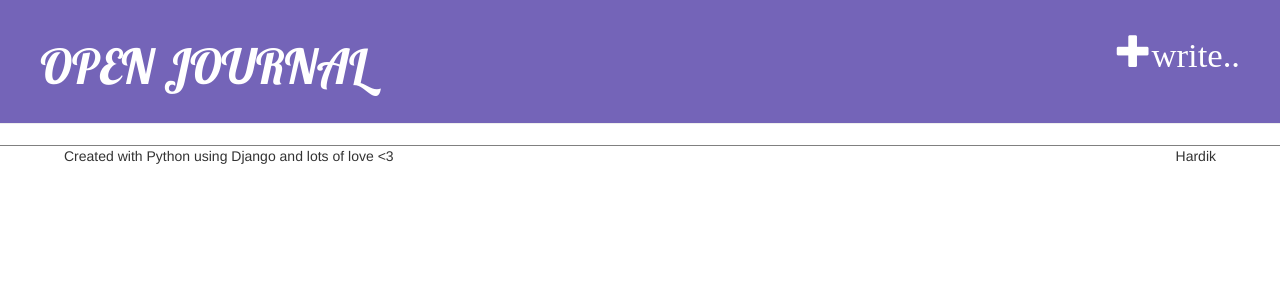
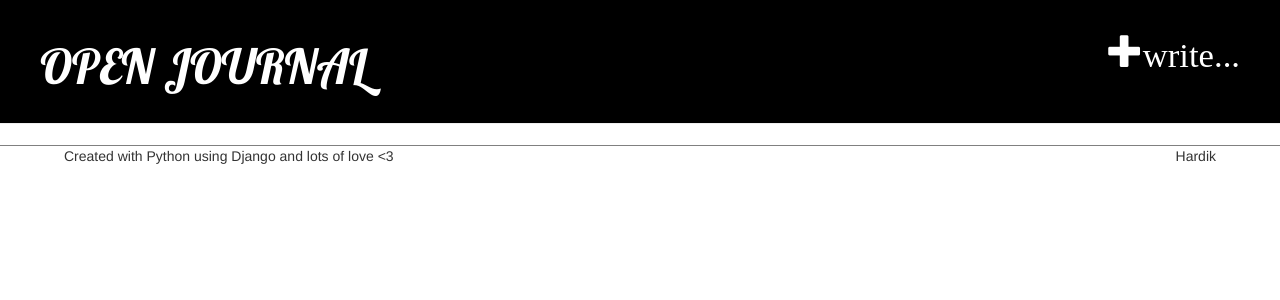
Before and after one commit to hardikparashar/mynewapp, a Django app: page / in a window 1280 px wide. Shown: the top 300 px of the page. Run offline with Django 3.2, Linux system fonts and the light colour scheme; data that the repository does not hold is empty; some libraries are stand-ins or nearby versions.

Commit message:
frontend changes

```diff
--- a/journalapp/static/css/blog.css
+++ b/journalapp/static/css/blog.css
@@ -10,7 +10,7 @@ h1.head a {
 	font-family: 'Calibri';
 }
 .page-header {
-    background-color: #7464B8;
+    background-color: #000000;
     margin-top: 0;
     padding: 20px 20px 20px 40px;
 }
--- a/journalapp/templates/journalapp/base.html
+++ b/journalapp/templates/journalapp/base.html
@@ -9,7 +9,7 @@
     </head>
     <body>
         <div class="page-header">
-		<a href="{% url 'post_new' %}" class="top-menu"><span class="glyphicon glyphicon-plus">write..</span></a>
+		<a href="{% url 'post_new' %}" class="top-menu"><span class="glyphicon glyphicon-plus">write...</span></a>
         <h1><a href="/">OPEN JOURNAL</a></h1>
     </div>
     <div class="content container">
--- a/journalapp/templates/journalapp/post_list.html
+++ b/journalapp/templates/journalapp/post_list.html
@@ -7,7 +7,7 @@
                 {{ post.published_date }}
             </div>
             <h1 class="head"><a href="{% url 'post_detail' pk=post.pk %}">{{ post.title }}</a></h1>
-            <p>{{ post.text|safe|truncatewords:"80"|linebreaksbr }}</p>
+            <p>{{ post.text|safe|truncatewords:"120"|linebreaksbr }}</p>
 			<a href="{% url 'post_detail' pk=post.pk %}">...read more</a>
 			<p>{{ post.author }}</p>
         </div>
```
